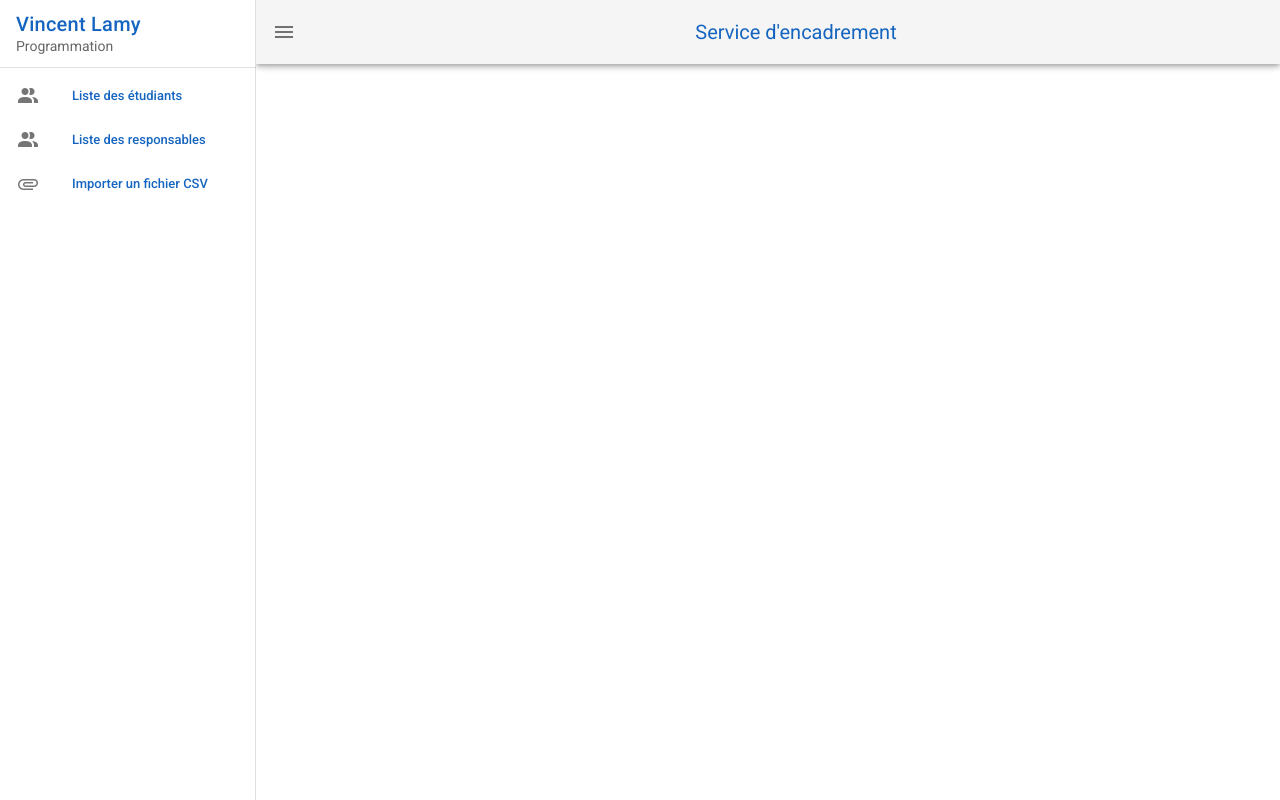
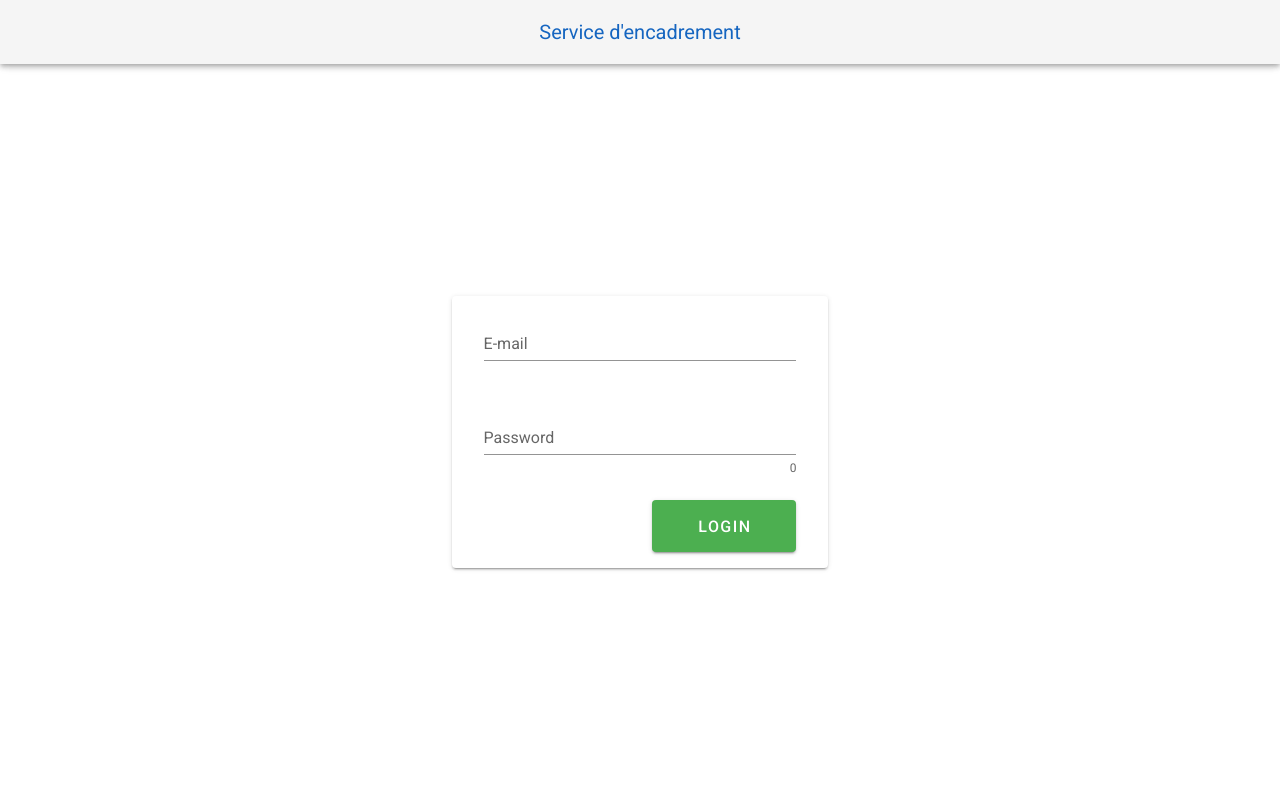
Before and after one commit to VincentLamy/service_encadrement, a Vue app in the folder client/: page / in a window 1280 px wide. Built offline with nearby package versions, Linux system fonts and the light colour scheme.

Commit message:
Merge du "Login" into "Main"

```diff
--- a/client/src/App.vue
+++ b/client/src/App.vue
@@ -1,10 +1,10 @@
 <template>
   <v-app id="inspire">
-    <v-navigation-drawer v-model="drawer" app>
-      <v-list-item v-for="(responsable, i) in responsable" :key="i">
+    <v-navigation-drawer v-if="this.$route.name !== 'login' " v-model="drawer" app>
+      <v-list-item>
         <v-list-item-content>
-          <v-list-item-title class="text-h6 blue--text text--darken-3" v-text="responsable.name"></v-list-item-title>
-          <v-list-item-subtitle v-text="responsable.programme"></v-list-item-subtitle>
+          <v-list-item-title class="text-h6 blue--text text--darken-3" v-text="name"></v-list-item-title>
+          <v-list-item-subtitle v-text="programme"></v-list-item-subtitle>
         </v-list-item-content>
       </v-list-item>
 
@@ -12,24 +12,45 @@
 
       <v-list nav dense>
         <v-list-item-group color="primary">
-          <v-list-item v-if="item.info" v-for="(item, i) in items" :key="i" :to="item.link" link>
+          <v-list-item link v-if="whatStatus() === 2">
             <v-list-item-icon>
-              <v-icon v-text="item.icon"></v-icon>
+              <v-icon v-text="items[0].icon"></v-icon>
             </v-list-item-icon>
 
             <v-list-item-content>
-              <v-list-item-title class="blue--text text--darken-3" v-text="item.title"></v-list-item-title>
+              <v-list-item-title class="blue--text text--darken-3" v-text="items[0].title"></v-list-item-title>
+            </v-list-item-content>
+          </v-list-item>
+
+          <v-list-item link v-if="whatStatus() === 1">
+            <v-list-item-icon>
+              <v-icon v-text="items[1].icon"></v-icon>
+            </v-list-item-icon>
+
+            <v-list-item-content>
+              <v-list-item-title class="blue--text text--darken-3" v-text="items[1].title"></v-list-item-title>
+            </v-list-item-content>
+          </v-list-item>
+
+          <v-list-item link v-if="whatStatus() === 1">
+            <v-list-item-icon>
+              <v-icon v-text="items[2].icon"></v-icon>
+            </v-list-item-icon>
+
+            <v-list-item-content>
+              <v-list-item-title class="blue--text text--darken-3" v-text="items[2].title"></v-list-item-title>
             </v-list-item-content>
           </v-list-item>
         </v-list-item-group>
       </v-list>
     </v-navigation-drawer>
 
-    <v-app-bar app>
-      <v-app-bar-nav-icon @click="drawer = !drawer"></v-app-bar-nav-icon>
+    <v-app-bar app >
+      <v-app-bar-nav-icon v-if="this.$route.name !== 'login'" @click="drawer = !drawer"></v-app-bar-nav-icon>
 
-      <v-toolbar-title fluid style="width: 100%" class="text-center blue--text text--darken-3">Service d'encadrement
-      </v-toolbar-title>
+      <v-toolbar-title fluid style="width: 100%" class="text-center blue--text text--darken-3">Service d'encadrement</v-toolbar-title>
+
+      <v-btn v-if="this.$route.name !== 'login'" id="disconnect_button" @click="logout()">Déconnexion</v-btn>
     </v-app-bar>
 
     <v-main>
@@ -39,38 +60,43 @@
 </template>
 
 <script>
-const dev = {
-  "liste_etudiants": true,
-  "liste_responsables": true,
-  "csv": true,
-}
-
-const admin = {
-  "liste_etudiants": false,
-  "liste_responsables": true,
-  "csv": false,
-}
-
-const responsable = {
-  "liste_etudiants": true,
-  "liste_responsables": false,
-  "csv": true,
-}
-
-const current = dev;
-
   export default {
     data: () => ({
       drawer: null,
       items: [
-      { title: 'Liste des étudiants', icon: 'mdi-account-multiple', link: "/student_list", info: current.liste_etudiants },
-      { title: 'Liste des responsables', icon: 'mdi-account-multiple', link: "/supervisor_list", info: current.liste_responsables },
-      { title: 'Importer un fichier CSV', icon: 'mdi-attachment', link: "/csv_import", info: current.csv },
+        { title: 'Liste des étudiants',     icon: 'mdi-account-multiple', link: "/student_list" },
+        { title: 'Liste des responsables',  icon: 'mdi-account-multiple', link: "/supervisor_list" },
+        { title: 'Importer un fichier CSV', icon: 'mdi-attachment',       link: "/csv_import" },
       ],
-    responsable: [
-      { name: "Vincent Lamy", programme: "Programmation" } // TODO Modifier pour aller chercher les données dans la BD
-    ]
+      name: "",
+      programme: "Programmation",
     }),
+    updated() {
+      const authentication = JSON.parse(sessionStorage.getItem('authentication'));
+
+     if(authentication) {
+        this.name = authentication.employe.prenom + " " + authentication.employe.nom;
+        // this.programme = auth.departement;
+      }
+    },
+    methods: {
+      logout() {
+        if(sessionStorage.getItem('authentication')) {
+          this.$router.push("/");
+          sessionStorage.clear();
+          this.name = "";
+        }
+      },
+      whatStatus() {
+        let type = JSON.parse(sessionStorage.getItem("authentication")).type_utilisateur.nom;
+
+        if (type == "Administrateur") {
+          return 1;
+        } else if (type == "Responsable") {
+          return 2;
+        }
+      }
+    }
   }
 </script>
 
--- a/client/src/api.js
+++ b/client/src/api.js
@@ -179,4 +179,10 @@ export default class API {
       return err;
     }
   }
+
+  // Vérifie si l'utilisateur existe.
+  static async getUser(username, password) {
+    const res = await axios.post(`${url}/get_user`, { "username": username, "password": password });
+    return res.data;
+  }
 }
--- a/client/src/assets/styles/style.css
+++ b/client/src/assets/styles/style.css
@@ -59,3 +59,17 @@ Tableau Liste étudiante
 .outlined {
     border: 1px solid rgba(0, 0, 0, 0.12);
 }
+
+#loginForm {
+    margin: auto;
+    width: 30%;
+}
+
+#login_alert {
+    position: absolute;
+    visibility: hidden;
+    width: 450px;
+    top: 50px;
+    left: calc(50% - (450px / 2));
+    z-index: 1;
+}
--- a/client/src/router/index.js
+++ b/client/src/router/index.js
@@ -1,6 +1,7 @@
 import Vue from 'vue'
 import VueRouter from 'vue-router'
 import HomeView from '../views/HomeView'
+import LoginView from '../views/LoginView.vue'
 import CSVImportView from '../views/CSVImportView'
 import StudentListView from '../views/StudentListView'
 import StudentFormView from '../views/StudentFormView'
@@ -14,8 +15,8 @@ Vue.use(VueRouter)
 const routes = [
   {
     path: '/',
-    name: 'home',
-    component: HomeView
+    name: 'login',
+    component: LoginView
   },
   {
     path: '/csv_import',
@@ -63,4 +64,12 @@ const router = new VueRouter({
   routes
 })
 
+router.beforeEach((to, from, next) => {
+  if (to.name !== 'login' && !sessionStorage.getItem("authentication")) {
+    next({ name: 'login' });
+  } else {
+    next();
+  }
+})
+
 export default router
--- /dev/null
+++ b/client/src/views/LoginView.vue
@@ -0,0 +1,114 @@
+<template>
+    <v-container fluid fill-height>
+        <v-alert id="login_alert" close-text="Close Alert" color="red accent-4 red--text" type="error" text dark>
+        </v-alert>
+
+        <v-card id="loginForm" class="px-4">
+            <v-card-text>
+                <v-form ref="loginForm" v-model="valid" lazy-validation>
+                    <v-row>
+                        <v-col cols="12">
+                            <v-text-field v-model="loginEmail" :rules="loginEmailRules" label="E-mail" required></v-text-field>
+                        </v-col>
+                        <v-col cols="12">
+                            <v-text-field v-model="loginPassword" :append-icon="show1?'eye':'eye-off'" :rules="[rules.required, rules.min]" :type="show1 ? 'text' : 'password'" name="input-10-1" label="Password" hint="At least 8 characters" counter @click:append="show1 = !show1"></v-text-field>
+                        </v-col>
+                        <v-col class="d-flex" cols="12" sm="6" xsm="12">
+                        </v-col>
+                        <v-col class="d-flex" cols="12" sm="6" xsm="12" align-end>
+                            <v-btn x-large block :disabled="!valid" color="success" @click="validate"> Login </v-btn>
+                        </v-col>
+                    </v-row>
+                </v-form>
+            </v-card-text>
+        </v-card>
+    </v-container>
+ </template>
+
+<script>
+    import API from "@/api";
+
+    export default {
+        name: "Login",
+        data: () => ({
+            dialog: true,
+            valid: true,
+
+            loginPassword: "",
+            loginEmail: "",
+
+            loginEmailRules: [
+                v => !!v || "Champ obligatoire",
+                v => /.+@.+\..+/.test(v) || "L\'adresse courriel doit être valide."
+            ],
+            show1: false,
+            rules: {
+                required: value => !!value || "Champ obligatoire.",
+                min: v => (v && v.length >= 8) || "Vous devez avoir au moins une majuscule, une minuscule et un chiffre, en plus d'avoir au moins 8 caractères."
+            },
+        }),
+        beforeCreate() {
+            if(sessionStorage.getItem('authentication')) {
+                this.$router.push("/");
+                sessionStorage.clear();
+                this.name = "";
+            }
+        },
+        methods: {
+            async validate() {
+                let is_connected = false;
+
+                if (this.$refs.loginForm.validate()) {
+
+                    await API.getUser(this.loginEmail, this.loginPassword)
+                    .then(
+                        function (response) {
+                            response = response[0];
+
+                            console.log(response); //TODO remove
+
+                            if (response == undefined) {
+                                let alert = document.getElementById("login_alert");
+
+                                alert.innerHTML = "Le courriel ou le mot de passe est invalide!";
+                                alert.style.visibility = "visible";
+
+                                setTimeout(() => {document.getElementById("login_alert").style.visibility = "hidden"}, 3000);
+                            } else if (response.actif == 0) {
+                                let alert = document.getElementById("login_alert")
+
+                                alert.innerHTML = "Vous devez activez votre compte avant de pouvoir accéder au contenu du site!";
+                                alert.style.visibility = "visible";
+
+                                setTimeout(() => {document.getElementById("login_alert").style.visibility = "hidden"}, 3000);
+                            } else if (response.actif == 1) {
+                                sessionStorage.setItem('authentication', JSON.stringify(response));
+                            } else {
+                                let alert = document.getElementById("login_alert")
+
+                                alert.innerHTML = "Désolé, une erreur est survenu. Veuillez réessayer.";
+                                alert.style.visibility = "visible";
+
+                                setTimeout(() => {document.getElementById("login_alert").style.visibility = "hidden"}, 3000);
+
+                            }
+                        }
+                    )
+
+                    var type = JSON.parse(sessionStorage.getItem('authentication')).type_utilisateur.nom;
+
+                    if (type == "Administrateur")
+                        this.$router.push("/supervisor_list");
+                    else if (type == "Responsable")
+                        this.$router.push("/student_list");
+                }
+            },
+            reset() {
+                this.$refs.form.reset();
+            },
+            resetValidation() {
+                this.$refs.form.resetValidation();
+            }
+        }
+    }
+ </script>
```
Also changed, not shown: 2 other files (tests, documents, lock files or other folders). Lines whose indentation alone changed are shown as unchanged.
